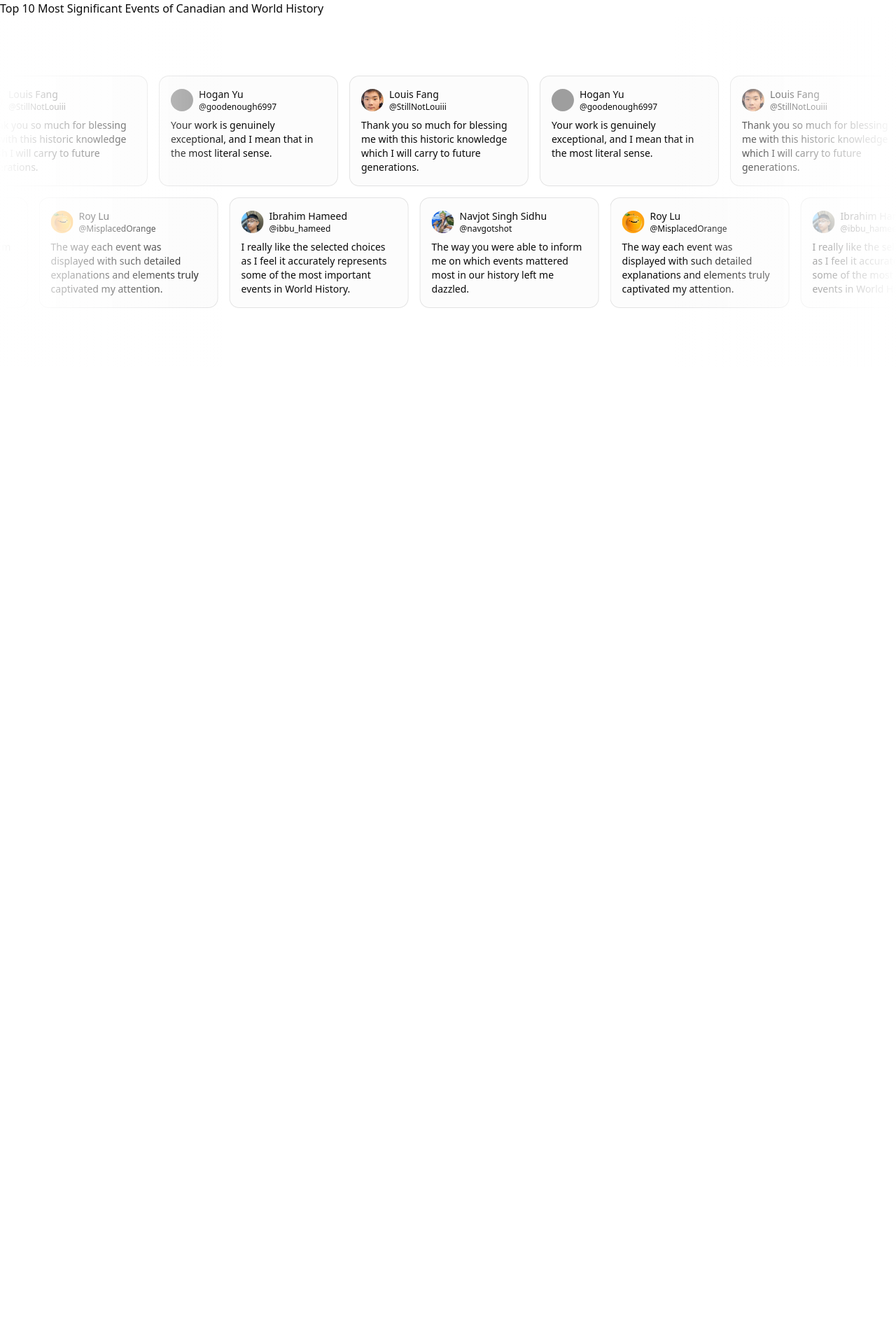
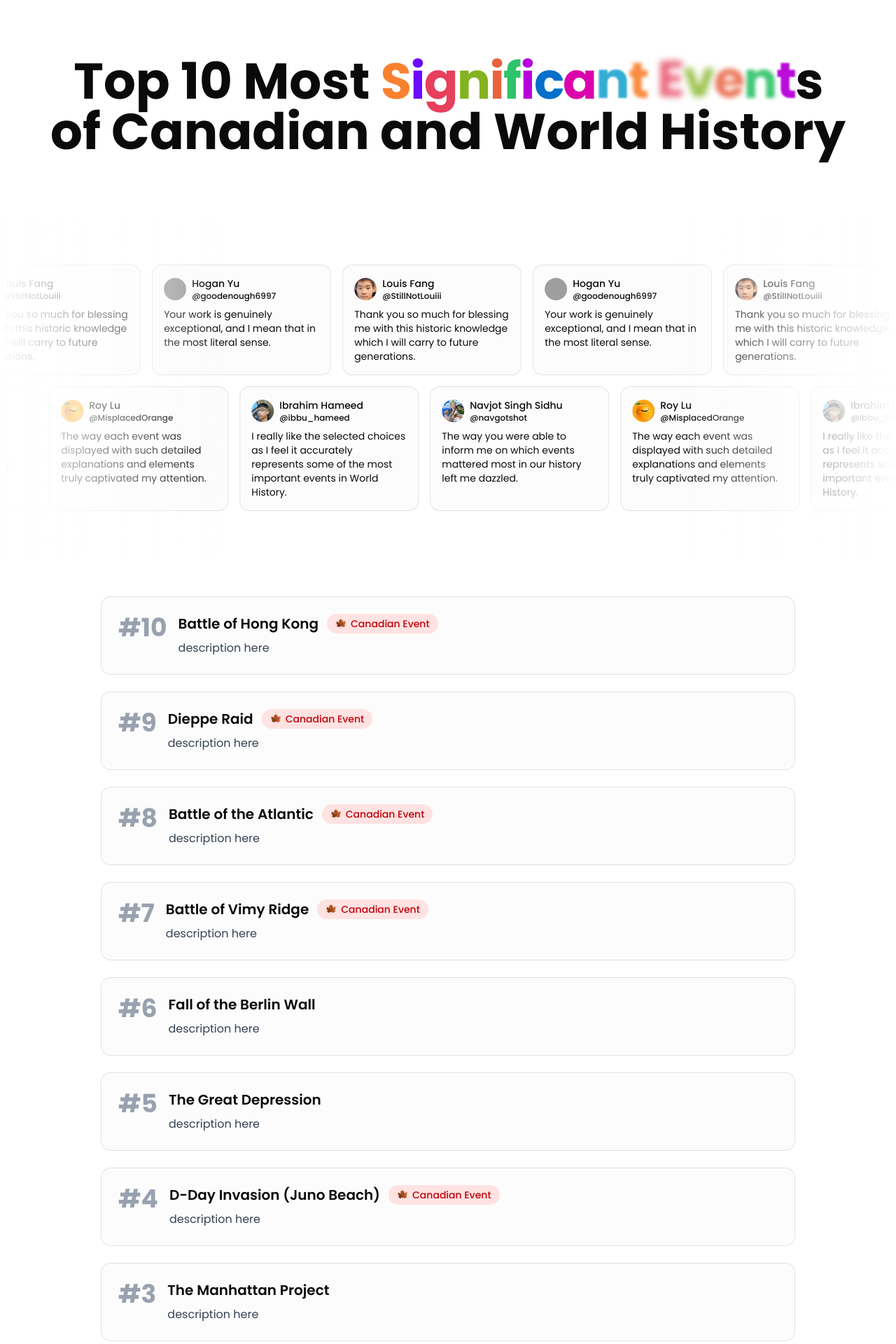
Before and after one commit to Crackle2K/History-Culminating, a React (Vite) app: page / in a window 1280 px wide. Shown: the top 1920 px of the page at 70% size. Before the commit the page ends 800 px from the top, so only its background shows below. Built offline with nearby package versions, Linux system fonts and the light colour scheme; grey boxes are pictures that could not be loaded.

Commit message:
Implemented Canadian events field

```diff
--- a/package.json
+++ b/package.json
@@ -14,9 +14,12 @@
     "@radix-ui/react-separator": "^1.1.8",
     "@radix-ui/react-slot": "^1.2.4",
     "@radix-ui/react-tooltip": "^1.2.8",
+    "@tabler/icons-react": "^3.36.0",
     "@tailwindcss/vite": "^4.1.18",
     "class-variance-authority": "^0.7.1",
     "clsx": "^2.1.1",
+    "cobe": "^0.6.5",
+    "framer-motion": "^12.23.26",
     "lucide-react": "^0.561.0",
     "react": "^19.2.0",
     "react-dom": "^19.2.0",
--- a/src/App.tsx
+++ b/src/App.tsx
@@ -1,12 +1,15 @@
 import { Button } from "@/components/ui/button"
 import { UserReviews } from "@/components/UserReviews"
+import { Title } from "@/components/Title"
+import { HistoryCards } from "@/components/HistoryCards"
 
 function App() {
 
   return (
     <>
-      <h1>Top 10 Most Significant Events of Canadian and World History</h1>
+      <Title />
       <UserReviews />
+      <HistoryCards />
     </>
   )
 }
--- /dev/null
+++ b/src/components/HistoryCards.tsx
@@ -0,0 +1,125 @@
+import { cn } from "@/lib/utils"
+import mapleLeafImg from "@/assets/icons/mapleleaf.png"
+
+interface HistoryEvent {
+  rank: number
+  title: string
+  description: string
+  isCanadian: boolean
+}
+
+const events: HistoryEvent[] = [
+  {
+    rank: 10,
+    title: "Battle of Hong Kong",
+    description: "description here",
+    isCanadian: true,
+  },
+  {
+    rank: 9,
+    title: "Dieppe Raid",
+    description: "description here",
+    isCanadian: true,
+  },
+  {
+    rank: 8,
+    title: "Battle of the Atlantic",
+    description: "description here",
+    isCanadian: true,
+  },
+  {
+    rank: 7,
+    title: "Battle of Vimy Ridge",
+    description: "description here",
+    isCanadian: true,
+  },
+  {
+    rank: 6,
+    title: "Fall of the Berlin Wall",
+    description: "description here",
+    isCanadian: false,
+  },
+  {
+    rank: 5,
+    title: "The Great Depression",
+    description: "description here",
+    isCanadian: false,
+  },
+  {
+    rank: 4,
+    title: "D-Day Invasion (Juno Beach)",
+    description: "description here",
+    isCanadian: true,
+  },
+  {
+    rank: 3,
+    title: "The Manhattan Project",
+    description: "description here",
+    isCanadian: false,
+  },
+  {
+    rank: 2,
+    title: "Operation Barborosa",
+    description: "description here",
+    isCanadian: false,
+  },
+  {
+    rank: 1,
+    title: "The Moon Landing",
+    description: "description here",
+    isCanadian: false,
+  },
+]
+
+const MapleLeafIcon = () => (
+  <img src={mapleLeafImg} alt="Canadian" width="16" height="16" className="inline-block" />
+)
+
+const EventCard = ({ rank, title, description, isCanadian }: HistoryEvent) => {
+  return (
+    <div
+      className={cn(
+        "relative w-full cursor-pointer overflow-hidden rounded-xl border p-6 transition-all hover:shadow-lg",
+        // light styles
+        "border-gray-950/[.1] bg-gray-950/[.01] hover:bg-gray-950/[.05]",
+        // dark styles
+        "dark:border-gray-50/[.1] dark:bg-gray-50/[.10] dark:hover:bg-gray-50/[.15]"
+      )}
+    >
+      <div className="flex items-start gap-4">
+        <div className="flex-shrink-0">
+          <span className="text-4xl font-bold text-gray-400 dark:text-gray-500">
+            #{rank}
+          </span>
+        </div>
+        <div className="flex-1">
+          <div className="flex items-center gap-3 mb-2">
+            <h3 className="text-xl font-semibold dark:text-white">
+              {title}
+            </h3>
+            {isCanadian && (
+              <span className="inline-flex items-center gap-1.5 px-3 py-1 rounded-full bg-red-100 dark:bg-red-900/30 text-red-700 dark:text-red-300 text-sm font-medium">
+                <MapleLeafIcon /> Canadian Event
+              </span>
+            )}
+          </div>
+          <p className="text-gray-700 dark:text-gray-300 leading-relaxed">
+            {description}
+          </p>
+        </div>
+      </div>
+    </div>
+  )
+}
+
+export function HistoryCards() {
+  return (
+    <div className="w-full max-w-5xl mx-auto px-4 py-12">
+      <div className="space-y-6">
+        {events.map((event) => (
+          <EventCard key={event.rank} {...event} />
+        ))}
+      </div>
+    </div>
+  )
+}
--- /dev/null
+++ b/src/components/Title.tsx
@@ -0,0 +1,12 @@
+
+import ColourfulText from "@/components/ui/colourful-text";
+
+export function Title() {
+  return (
+    <div className="w-full flex items-center justify-center py-20">
+      <h1 className="text-2xl md:text-5xl lg:text-7xl font-bold text-center relative z-2">
+        Top 10 Most <ColourfulText text="Significant Events" /> <br /> of Canadian and World History
+      </h1>
+    </div>
+  );
+}
--- /dev/null
+++ b/src/components/ui/colourful-text.tsx
@@ -0,0 +1,54 @@
+"use client";
+import React from "react";
+import { motion } from "framer-motion";
+
+export default function ColourfulText({ text }: { text: string }) {
+  const colors = [
+    "rgb(131, 179, 32)",
+    "rgb(47, 195, 106)",
+    "rgb(42, 169, 210)",
+    "rgb(4, 112, 202)",
+    "rgb(107, 10, 255)",
+    "rgb(183, 0, 218)",
+    "rgb(218, 0, 171)",
+    "rgb(230, 64, 92)",
+    "rgb(232, 98, 63)",
+    "rgb(249, 129, 47)",
+  ];
+
+  const [currentColors, setCurrentColors] = React.useState(colors);
+  const [count, setCount] = React.useState(0);
+
+  React.useEffect(() => {
+    const interval = setInterval(() => {
+      const shuffled = [...colors].sort(() => Math.random() - 0.5);
+      setCurrentColors(shuffled);
+      setCount((prev) => prev + 1);
+    }, 5000);
+
+    return () => clearInterval(interval);
+  }, []);
+
+  return text.split("").map((char, index) => (
+    <motion.span
+      key={`${char}-${count}-${index}`}
+      initial={{
+        y: 0,
+      }}
+      animate={{
+        color: currentColors[index % currentColors.length],
+        y: [0, -3, 0],
+        scale: [1, 1.01, 1],
+        filter: ["blur(0px)", `blur(5px)`, "blur(0px)"],
+        opacity: [1, 0.8, 1],
+      }}
+      transition={{
+        duration: 0.5,
+        delay: index * 0.05,
+      }}
+      className="inline-block whitespace-pre tracking-tight"
+    >
+      {char}
+    </motion.span>
+  ));
+}
--- a/src/index.css
+++ b/src/index.css
@@ -1,5 +1,8 @@
+@import url(https://fonts.googleapis.com/css?family=Poppins:100,100italic,200,200italic,300,300italic,regular,italic,500,500italic,600,600italic,700,700italic,800,800italic,900,900italic);
+
 @import "tailwindcss";
 @import "tw-animate-css";
+
 
 @custom-variant dark (&:is(.dark *));
 
@@ -137,5 +140,6 @@
   }
   body {
     @apply bg-background text-foreground;
+    font-family: 'Poppins';
   }
 }
```
Also changed, not shown: components.json, src/assets/icons/mapleLeaf.png (added), 1 other file (tests, documents, lock files or other folders).
